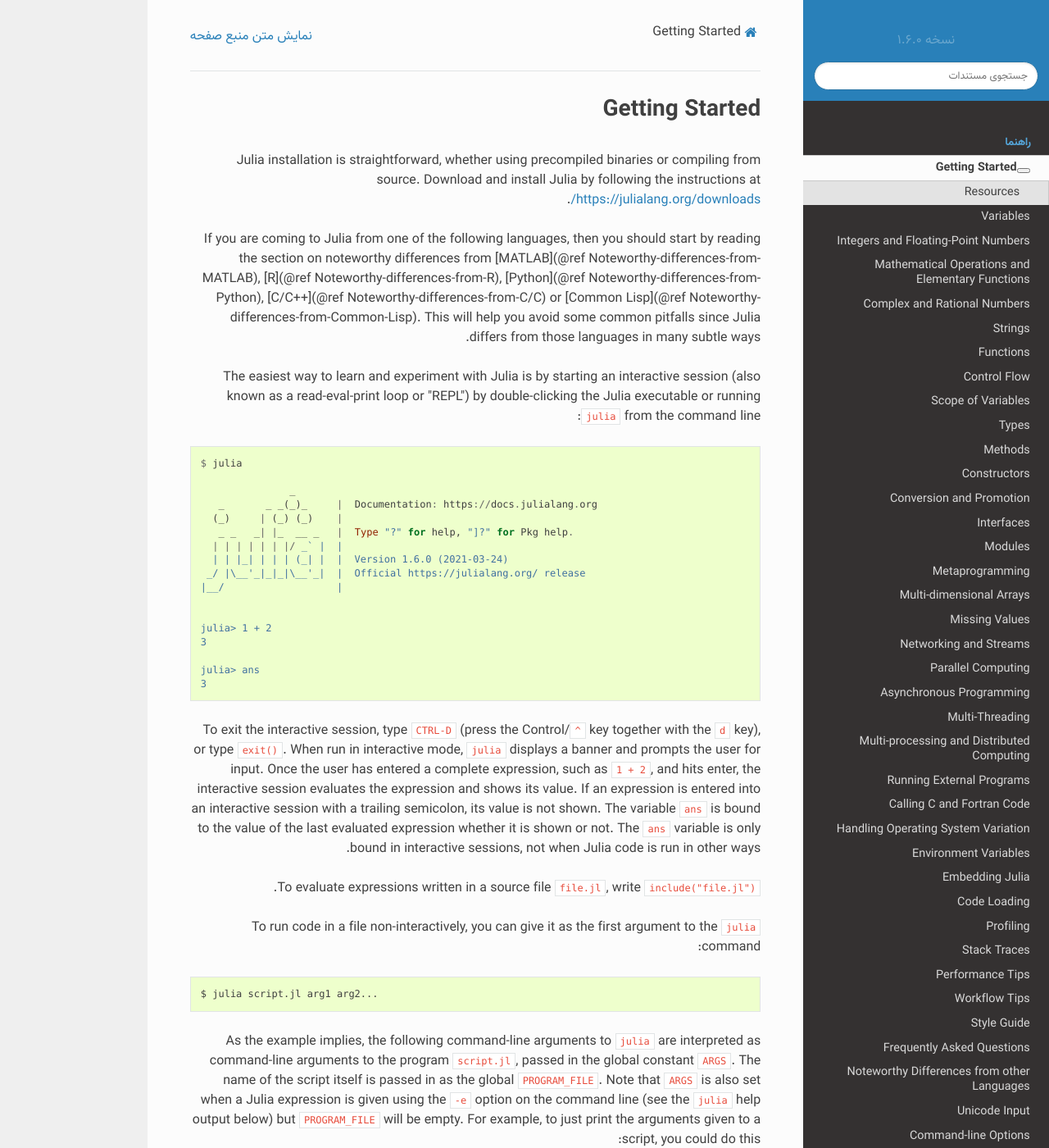
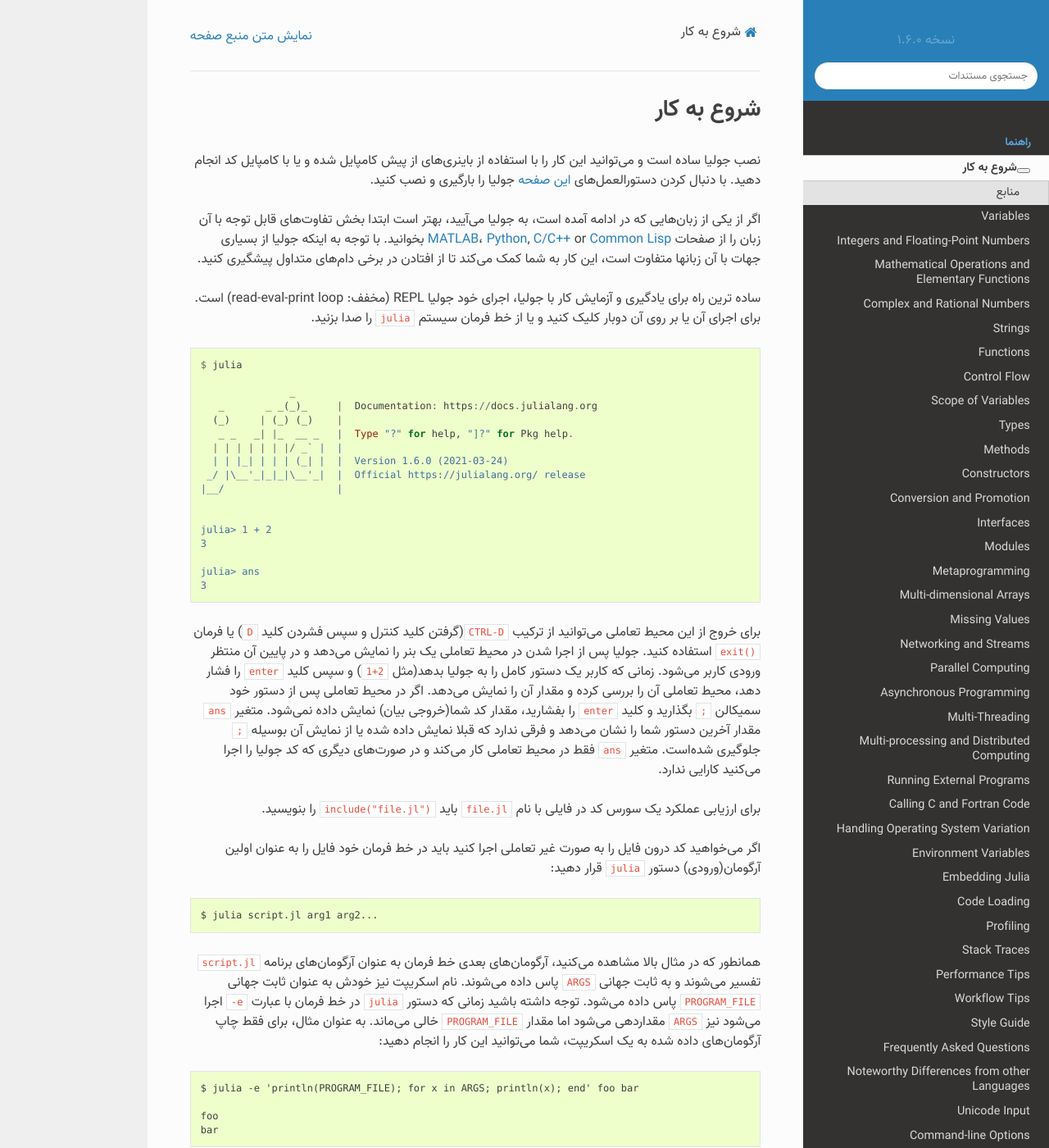
Before and after one commit to AppliedLinearAlgebra-Sharif/julia-docs, a Sphinx documentation site: the page built from docs/manual/getting-started.md, in a window 1280 px wide and 1400 px high. Shown: the whole window at 82% size. Built offline with Sphinx 7.4.7 and the Read the Docs theme 2.0.0, drawn with Linux system fonts in a browser that asks for light colours; pages that are not in the unit, such as notebooks, are missing from menus; some of the changed text lies outside the part shown.

Commit message:
getting-started translation

````diff
--- a/docs/manual/getting-started.md
+++ b/docs/manual/getting-started.md
@@ -1,13 +1,11 @@
-# Getting Started
+# شروع به کار
 
-Julia installation is straightforward, whether using precompiled binaries or compiling from source.
-Download and install Julia by following the instructions at [https://julialang.org/downloads/](https://julialang.org/downloads/).
+نصب جولیا ساده است و می‌توانید این کار را با استفاده از باینری‌های از پیش کامپایل شده و یا با کامپایل کد انجام دهید.
+با دنبال کردن دستورالعمل‌های [این صفحه](https://julialang.org/downloads/) جولیا را بارگیری و نصب کنید.
 
-If you are coming to Julia from one of the following languages, then you should start by reading the section on noteworthy differences from [MATLAB](@ref Noteworthy-differences-from-MATLAB), [R](@ref Noteworthy-differences-from-R), [Python](@ref Noteworthy-differences-from-Python), [C/C++](@ref Noteworthy-differences-from-C/C) or [Common Lisp](@ref Noteworthy-differences-from-Common-Lisp). This will help you avoid some common pitfalls since Julia differs from those languages in many subtle ways.
+اگر از یکی از زبان‌هایی که در ادامه آمده است، به جولیا می‌آیید، بهتر است ابتدا بخش تفاوت‌های قابل توجه با آن زبان را از صفحات [MATLAB](https://julia-docs.readthedocs.io/fa/v1.6.0/manual/noteworthy-differences.html#noteworthy-differences-from-matlab)، [Python](https://julia-docs.readthedocs.io/fa/v1.6.0/manual/noteworthy-differences.html#Noteworthy-differences-from-Python), [C/C++](https://julia-docs.readthedocs.io/fa/v1.6.0/manual/noteworthy-differences.html#Noteworthy-differences-from-C/C) or [Common Lisp](https://julia-docs.readthedocs.io/fa/v1.6.0/manual/noteworthy-differences.html#Noteworthy-differences-from-Common-Lisp) بخوانید. با توجه به اینکه جولیا از بسیاری جهات با آن زبانها متفاوت است، این کار به شما کمک می‌کند تا از افتادن در برخی دام‌های متداول پیشگیری کنید.
 
-The easiest way to learn and experiment with Julia is by starting an interactive session (also
-known as a read-eval-print loop or "REPL") by double-clicking the Julia executable or running
-`julia` from the command line:
+ساده ترین راه برای یادگیری و آزمایش کار با جولیا، اجرای خود جولیا REPL (مخفف: read-eval-print loop) است. برای اجرای آن یا بر روی آن دوبار کلیک کنید و یا از خط فرمان سیستم `julia` را صدا بزنید.
 
 ```julia
 $ julia
@@ -29,29 +27,17 @@
 3
 ```
 
-To exit the interactive session, type `CTRL-D` (press the Control/`^` key together with the `d` key), or type
-`exit()`. When run in interactive mode, `julia` displays a banner and prompts the user for input.
-Once the user has entered a complete expression, such as `1 + 2`, and hits enter, the interactive
-session evaluates the expression and shows its value. If an expression is entered into an interactive
-session with a trailing semicolon, its value is not shown. The variable `ans` is bound to the
-value of the last evaluated expression whether it is shown or not. The `ans` variable is only
-bound in interactive sessions, not when Julia code is run in other ways.
+برای خروج از این محیط تعاملی می‌توانید از ترکیب `CTRL-D`(گرفتن کلید کنترل و سپس فشردن کلید `D`) یا فرمان `()exit` استفاده کنید. جولیا پس از اجرا شدن در محیط تعاملی یک بنر را نمایش می‌دهد و در پایین آن منتظر ورودی کاربر می‌شود. زمانی که کاربر یک دستور کامل را به جولیا بدهد(مثل `2+1`) و سپس کلید `enter` را فشار دهد، محیط تعاملی آن را بررسی کرده و مقدار آن را نمایش می‌دهد. اگر در محیط تعاملی پس از دستور خود سمیکالن `;` بگذارید و کلید `enter` را بفشارید، مقدار کد شما(خروجی بیان) نمایش داده نمی‌شود. متغیر `ans` مقدار آخرین دستور شما را نشان می‌دهد و فرقی ندارد که قبلا نمایش داده شده یا از نمایش آن بوسیله `;` جلوگیری شده‌است. متغیر `ans` فقط در محیط تعاملی کار می‌کند و در صورت‌های دیگری که کد جولیا را اجرا می‌کنید کارایی ندارد.
 
-To evaluate expressions written in a source file `file.jl`, write `include("file.jl")`.
+برای ارزیابی عملکرد یک سورس کد در فایلی با نام `file.jl` باید `include("file.jl")` را بنویسید.
 
-To run code in a file non-interactively, you can give it as the first argument to the `julia`
-command:
+اگر می‌خواهید کد درون فایل را به صورت غیر تعاملی اجرا کنید باید در خط فرمان خود فایل را به عنوان اولین آرگومان(ورودی) دستور `julia` قرار دهید:
 
 ```
 $ julia script.jl arg1 arg2...
 ```
 
-As the example implies, the following command-line arguments to `julia` are interpreted as
-command-line arguments to the program `script.jl`, passed in the global constant `ARGS`. The
-name of the script itself is passed in as the global `PROGRAM_FILE`. Note that `ARGS` is
-also set when a Julia expression is given using the `-e` option on the command line (see the
-`julia` help output below) but `PROGRAM_FILE` will be empty. For example, to just print the
-arguments given to a script, you could do this:
+همانطور که در مثال بالا مشاهده می‌کنید، آرگومان‌های بعدی خط فرمان به عنوان آرگومان‌های برنامه `script.jl` تفسیر می‌شوند و  به ثابت جهانی `ARGS` پاس داده می‌شوند. نام اسکریپت نیز خودش به عنوان ثابت جهانی `PROGRAM_FILE` پاس داده می‌شود. توجه داشته باشید زمانی که دستور `julia` در خط فرمان با عبارت `e-` اجرا می‌شود نیز `ARGS` مقداردهی می‌شود اما مقدار `PROGRAM_FILE` خالی می‌ماند. به عنوان مثال، برای فقط چاپ آرگومان‌های داده شده به یک اسکریپت، شما می‌توانید این کار را انجام دهید:
 
 ```
 $ julia -e 'println(PROGRAM_FILE); for x in ARGS; println(x); end' foo bar
@@ -60,7 +46,7 @@
 bar
 ```
 
-Or you could put that code into a script and run it:
+یا می‌توانید کد را درون فایل اسکریپتی قرار داده سپس آن را اجرا کنید:
 
 ```
 $ echo 'println(PROGRAM_FILE); for x in ARGS; println(x); end' > script.jl
@@ -70,25 +56,17 @@
 bar
 ```
 
-The `--` delimiter can be used to separate command-line arguments intended for the script file from arguments intended for Julia:
+نماد `--` می‌تواند میان آرگومان‌های اختصاص داده شده به اسکریپت و آرگومان‌های اختصاص داده شده به جولیا تفاوت ایجاد کند:
 
 ```
 $ julia --color=yes -O -- foo.jl arg1 arg2..
 ```
 
-See also [Scripting](@ref man-scripting) for more information on writing Julia scripts.
+برای اطلاعات بیشتر درباره نوشتن اسکریپت‌های جولیا به [اسکریپت نویسی](faq.html#scripting) مراجعه کنید.
 
-Julia can be started in parallel mode with either the `-p` or the `--machine-file` options. `-p n`
-will launch an additional `n` worker processes, while `--machine-file file` will launch a worker
-for each line in file `file`. The machines defined in `file` must be accessible via a password-less
-`ssh` login, with Julia installed at the same location as the current host. Each machine definition
-takes the form `[count*][user@]host[:port] [bind_addr[:port]]`. `user` defaults to current user,
-`port` to the standard ssh port. `count` is the number of workers to spawn on the node, and defaults
-to 1. The optional `bind-to bind_addr[:port]` specifies the IP address and port that other workers
-should use to connect to this worker.
+جولیا با هر دو آرگومان `p-` یا `machine-file--` می‌تواند در حالت پردازش موازی شروع به کار کند. `p n-` به اندازه `n‍` کارگر اضافه اجرا می‌کند در حالی که `machine-file file--` به ازای هر خط از فایل `file` یک کارگر را اجرا می‌کند. ماشین‌های تعریف شده برای `file` باید از طریق یک ورود `ssh` بدون نیاز به رمز در دسترس قرار داشته باشند که جولیا نیز باید در همان مکان به عنوان میزبان فعلی نصب شده باشد. هر ماشینی که تعریف می‌شود فرم `[count*][user@]host[:port] [bind_addr[:port]]` را می‌گیرد. پیش فرض `user` همان کاربر جاری سیستم و `port` همان پورت استاندارد ssh است. `count` میزان کارگرهایی است که بر روی گره ایجاد می‌شوند که مقدار پیشفرض آن یک است. آرگومان اختیاری `bind-to bind_addr[:port]` آدرس آی پی و پورت دیگر کارگرها برای ارتباط با این کارگر را مشخص می‌کند.
 
-If you have code that you want executed whenever Julia is run, you can put it in
-`~/.julia/config/startup.jl`:
+اگر کدی دارید که می‌خواهید هر زمان که جولیا اجرا می‌شود آن هم اجرا شود، کافیست آن را در `julia/config/startup.jl./~` قرار دهید:
 
 ```
 $ echo 'println("Greetings! 你好! 안녕하세요?")' > ~/.julia/config/startup.jl
@@ -97,21 +75,16 @@
 
 ...
 ```
+توجه داشته باشید که اگرچه زمانی که برای اولین بار جولیا را اجرا کنید باید یک پوشه `~/.julia` ایجاد شده باشد، ممکن است لازم باشد که پوشه `~/.julia/config` و فایل `~/.julia/config/startup.jl` را خودتان ایجاد کنید تا بتوانید از آن‌ها استفاده کنید.
 
-Note that although you should have a `~/.julia` directory once you've run Julia for the
-first time, you may need to create the `~/.julia/config` folder and the
-`~/.julia/config/startup.jl` file if you use it.
-
-There are various ways to run Julia code and provide options, similar to those available for the
-`perl` and `ruby` programs:
+راه‌های مختلفی برای اجرای کد جولیا وجود دارد و شبیه گزینه‌هایی هستند که برای برنامه‌های `perl` و `ruby` ارائه شده‌اند:
 
 ```
 julia [switches] -- [programfile] [args...]
 ```
 
-A detailed list of all the available switches can be found at [Command-line Options](@ref
-command-line-options).
+لیست مشروحی از تمام سوئیچ‌های موجود را می‌توانید در [گزینه‌های خط فرمان](https://julia-docs.readthedocs.io/fa/v1.6.0/manual/command-line-options.html) بیابید.
 
-## Resources
+## منابع
 
-A curated list of useful learning resources to help new users get started can be found on the [learning](https://julialang.org/learning/) page of the main Julia web site.
+لیستی از منابع یادگیری مفید برای کمک به کاربران جدید را می‌توانید در صفحه [یادگیری](https://julialang.org/learning/) وب سایت اصلی جولیا بیابید.
````
